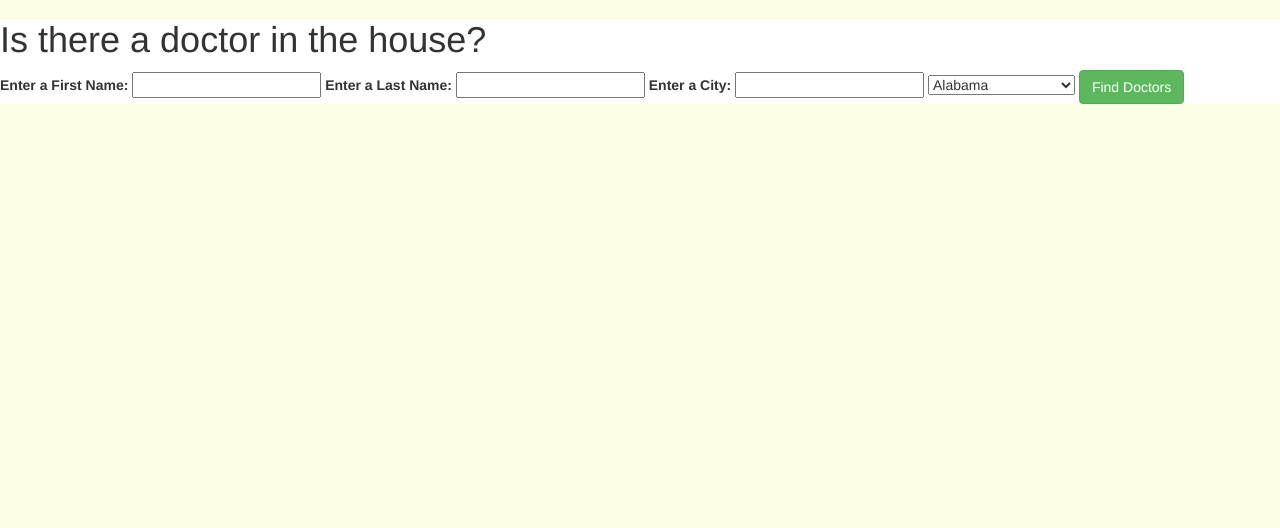
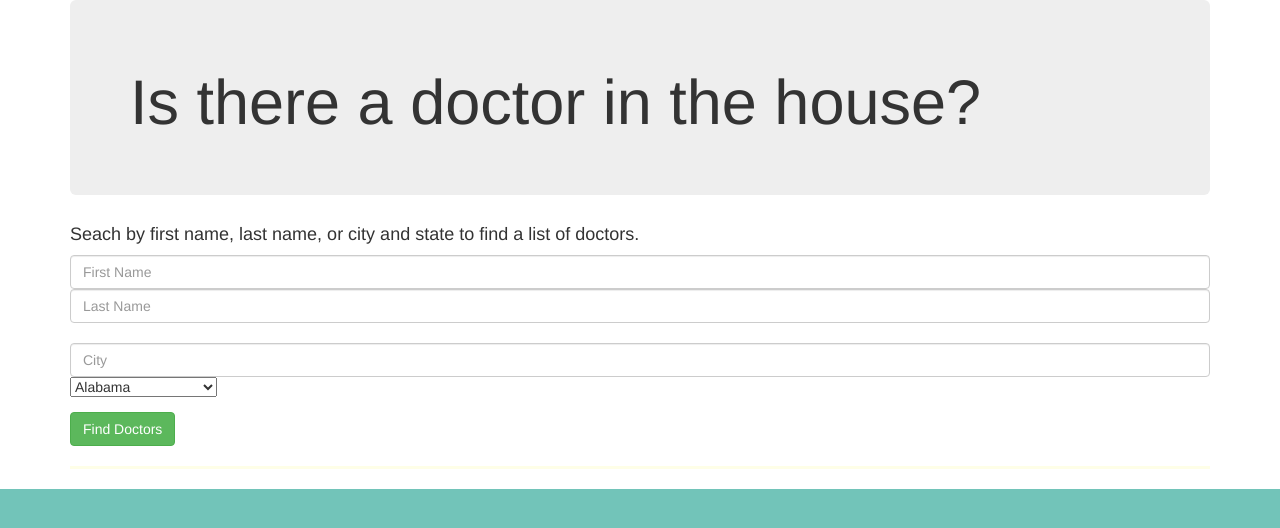
Before and after one commit to GloriaFriesen/doctor-lookup, a website with bundled scripts: page index.html in a window 1280 px wide. Built offline with nearby package versions, Linux system fonts and the light colour scheme.

Commit message:
add styling to form

```diff
--- a/index.html
+++ b/index.html
@@ -8,16 +8,17 @@
   <title>Is There a Doctor in the House?</title>
 </head>
 <body>
+  <div class="container">
+    <div class="jumbotron">
       <h1>Is there a doctor in the house?</h1>
-
-  <label for="firstName">Enter a First Name:</label>
-  <input id="firstName" type="text">
-  <label for="lastName">Enter a Last Name:</label>
-  <input id="lastName" type="text">
-
-  <label for="city">Enter a City:</label>
-  <input id="city" type="text" required>
-
+    </div>
+    <h4>Seach by first name, last name, or city and state to find a list of doctors.</h4>
+    <div id="form">
+      <input id="firstName" type="text" placeholder="First Name" class="form-control">
+      <input id="lastName" type="text" placeholder="Last Name" class="form-control">
+      <br>
+      <div class="form-group">
+        <input id="city" type="text" placeholder="City" class="form-control">
         <select id="state">
       	<option value="al">Alabama</option>
       	<option value="ak">Alaska</option>
@@ -71,11 +72,11 @@
       	<option value="wi">Wisconsin</option>
       	<option value="wy">Wyoming</option>
       </select>
-
+      </div>
       <button class="btn btn-success" id="search">Find Doctors</button>
-
+    </div>
     <div id="results">
     </div>
-
+  </div>
 </body>
 </html>
--- a/js/doctor-interface.js
+++ b/js/doctor-interface.js
@@ -36,6 +36,7 @@ var displayDoctor = function(doctors) {
 $(document).ready(function() {
   var doctorObject = new Doctor();
   $('#search').click(function() {
+    $('#results').empty();
     var firstName = $('#firstName').val();
     var lastName = $('#lastName').val();
     var city = $('#city').val().toLowerCase();
--- a/scss/styles.scss
+++ b/scss/styles.scss
@@ -5,24 +5,34 @@ $grey : #9A9C9F;
 $light : #0F0F0D;
 
 html, body {
-  background-color: $black;
+  background-color: $teal;
 }
 
 .btn {
-  background-color: $teal;
-  border: $teal;
-  color: $light;
+  background-color: $black;
+  border: $black;
+  color: $grey;
 }
 
 .btn:hover {
   background-color: $grey;
-  color: $black;
+  color: $light;
 }
 
 .panel {
-  background-color: $teal;
+  background-color: $grey;
+}
+
+.jumbotron {
+  background-color: $grey;
 }
 
 img {
   float: right;
 }
+
+#form {
+  margin-bottom: 20px;
+  border-bottom: 3px solid $black;
+  padding-bottom: 20px;
+}
```
Also changed, not shown: build/css/styles.css, build/js/app.js, 1 other file. Lines whose indentation alone changed are shown as unchanged.
